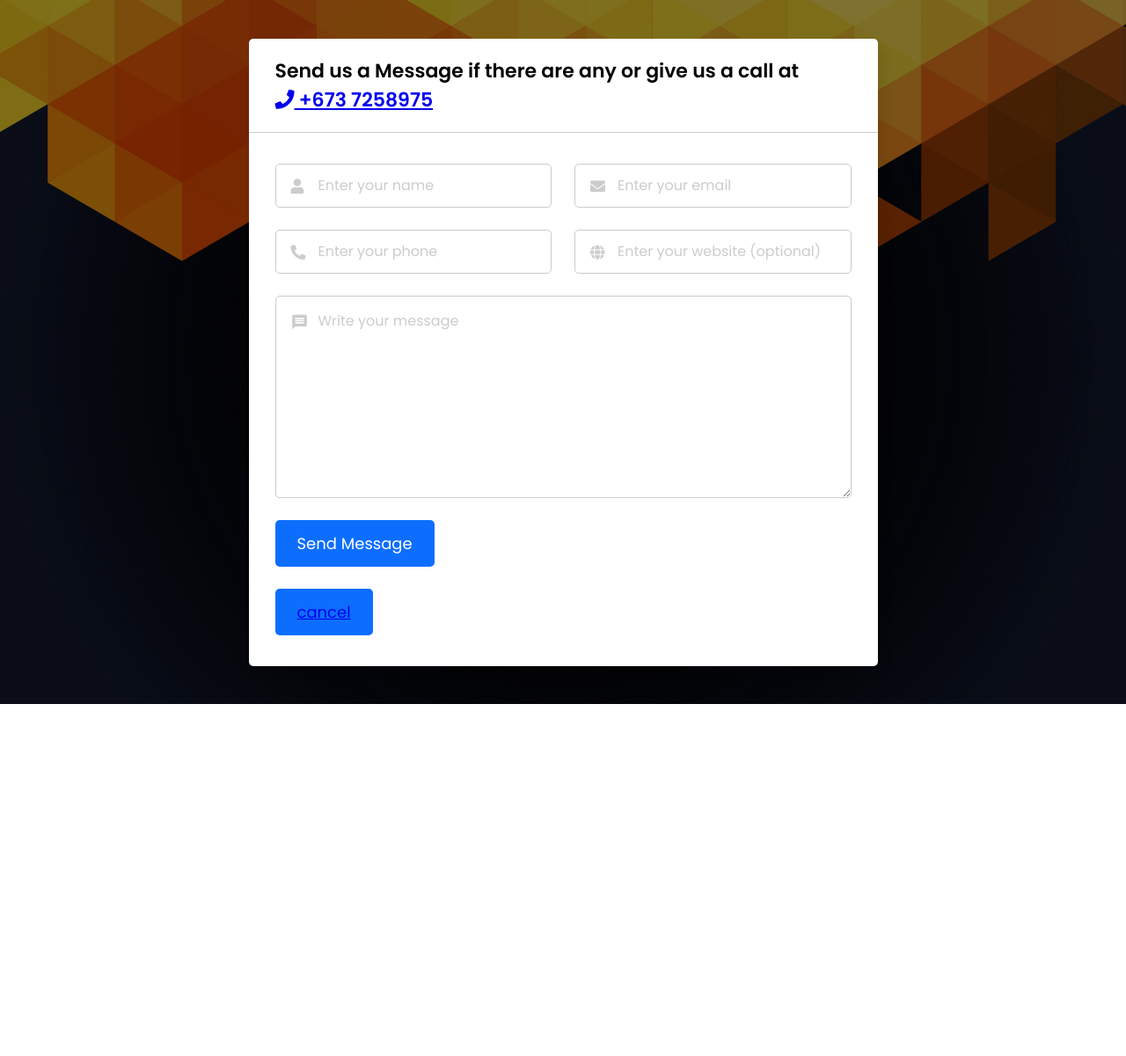
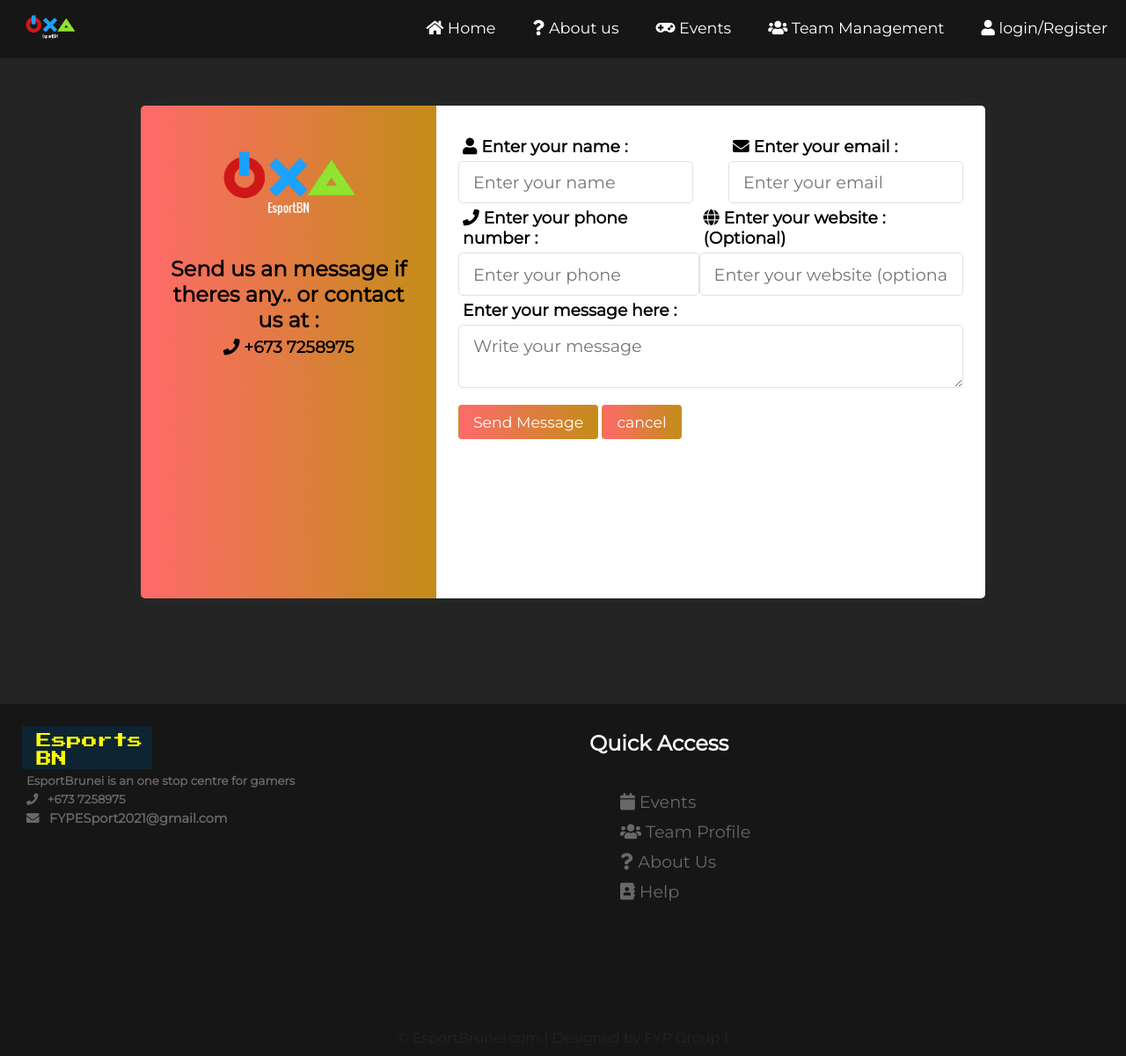
Before and after one commit to Gmax19/prototype, a PHP site: page /prototype/contact.php in a window 1280 px wide. Shown: the whole page at 88% size. Before the commit the page ends 800 px from the top, so only its background shows below. Run offline with PHP 8.4, Linux system fonts and the light colour scheme.

Commit message:
newly edited contact us page

```diff
--- /dev/null
+++ b/assets/css/contact.css
@@ -0,0 +1,135 @@
+.wrapper{
+    position: absolute;
+    top: 50%;
+    left: 50%;
+    transform: translate(-50%,-50%);
+    width: 75%;
+    height: 70%;
+    display: flex;
+    box-shadow: 0 1px 20px 0 rgba(69,90,100,.08);
+  }
+
+  .wrapper .left{
+    width: 35%;
+    background: linear-gradient(to right,#ff6a6a,#c38d18);
+    padding: 30px 25px;
+    border-top-left-radius: 5px;
+    border-bottom-left-radius: 5px;
+    text-align: center;
+    color: #fff;
+  }
+
+  .wrapper .left img{
+    border-radius: 5px;
+    margin-bottom: 10px;
+  }
+
+  .wrapper .left h4{
+    margin-bottom: 10px;
+  }
+
+  .wrapper .left p{
+    font-size: 20px;
+  }
+
+  .wrapper .left .badges{
+    text-align: left;
+  }
+
+
+
+  .wrapper .right{
+    width: 65%;
+    background: #fff;
+    padding: 30px 25px;
+    border-top-right-radius: 5px;
+    border-bottom-right-radius: 5px;
+  }
+
+  .wrapper .right .info,
+  .wrapper .right .projects{
+    margin-bottom: 25px;
+  }
+
+  .wrapper .right .info h3,
+  .wrapper .right .projects h3{
+      margin-bottom: 15px;
+      padding-bottom: 5px;
+      border-bottom: 1px solid #e0e0e0;
+      color: #353c4e;
+    text-transform: uppercase;
+    letter-spacing: 5px;
+  }
+
+  .wrapper .right .info_data,
+  .wrapper .right .projects_data{
+    display: flex;
+    justify-content: space-between;
+  }
+
+  .wrapper .right .info_data .data,
+  .wrapper .right .projects_data .data{
+    width: 45%;
+  }
+
+  .wrapper .right .info_data .data h4,
+  .wrapper .right .projects_data .data h4{
+      color: #353c4e;
+      margin-bottom: 5px;
+  }
+
+  .wrapper .right .info_data .data p,
+  .wrapper .right .projects_data .data p{
+    font-size: 13px;
+    margin-bottom: 10px;
+    color: #919aa3;
+  }
+
+  .wrapper .links ul{
+    display: flex;
+  }
+
+  .wrapper .links ul li{
+    width: 45px;
+    height: 45px;
+    background: linear-gradient(to right,#ff6a6a,#c38d18);
+    margin-right: 10px;
+    border-radius: 5px;
+    text-align: center;
+    line-height: 45px;
+  }
+
+  .wrapper .links ul li a{
+    color :#fff;
+    display: block;
+    font-size: 18px;
+  }
+
+  .wrapper .button-area .btn{
+  background: linear-gradient(to right,#ff6a6a,#c38d18);
+  }
+
+
+  /* .wrapper .right .auth-content {
+    width: 30%;
+    margin: 50px auto;
+    padding: 20px;
+    background: white;
+    border-radius: 5px;
+  }
+
+  .wrapper .right .auth-content .form-title {
+    text-align: center;
+  }
+
+  .wrapper .right .auth-content form div {
+    margin-bottom: 10px;
+  }
+
+  .wrapper .right .auth-content form p {
+    text-align: center;
+  }
+
+  .wrapper .right .auth-content form p a {
+    text-decoration: underline;
+  } */
--- a/contact.php
+++ b/contact.php
@@ -8,55 +8,78 @@
   <title>Esport Brunei - Help Page</title>
   <link rel="icon" href= <?php echo BASE_URL . "/assets/logo/logo3.png" ?>>
 
-  <link rel="stylesheet" href="ContactUs/style.css">
-  <link rel="stylesheet" href="https://fonts.googleapis.com/icon?family=Material+Icons">
-  <link rel="stylesheet" href="https://cdnjs.cloudflare.com/ajax/libs/font-awesome/5.15.3/css/all.min.css"/>
-
+  <link rel="stylesheet" href="assets/css/style.css">
+  <link rel="stylesheet" href="assets/css/contact.css">
+  <link href='https://fonts.googleapis.com/css?family=Montserrat' rel='stylesheet'>
+  <link rel="stylesheet" href="https://use.fontawesome.com/releases/v5.7.2/css/all.css"
+    integrity="sha384-fnmOCqbTlWIlj8LyTjo7mOUStjsKC4pOpQbqyi7RrhN7udi9RwhKkMHpvLbHG9Sr" crossorigin="anonymous">
 </head>
 <body >
+<?php include(ROOT_PATH . "/app/includes/header.php"); ?>
+<div class="sidebar-wrapper">
+
+      <?php include(ROOT_PATH . "/app/includes/sidebar.php"); ?>
+      <?php include(ROOT_PATH . "/app/includes/messages.php"); ?>
 
   <div  class="wrapper">
-    <header>Send us a Message if there are any or give us a call at <br>
-      <a href="tel:7258975" ><i class="fas fa-phone"></i> +673 7258975</span> </a>
-</header>
+<div class="left">
+<img src=<?php echo BASE_URL . "/assets/logo/logo3.png" ?> alt="user" width="75%" height="auto"></img>
+<h2>Send us an message if theres any.. or contact us at :</h2>
+<h3><a href="tel:7258975" ><i class="fas fa-phone"></i> +673 7258975</a></h3>
+</div>
+
+<div class="right">
     <form action="#">
-      <div class="dbl-field">
+      <div class="info_data">
         <div class="field">
-          <input type="text" name="name" placeholder="Enter your name">
-          <i class='fas fa-user'></i>
+          <h3><i class='fas fa-user'></i> Enter your name : </h3>
+          <input type="text" name="name" placeholder="Enter your name" class="text-input" >
         </div>
         <div class="field">
-          <input type="text" name="email" placeholder="Enter your email">
-          <i class='fas fa-envelope'></i>
+        <h3><i class='fas fa-envelope'></i> Enter your email : </h3>
+          <input type="text" name="email" placeholder="Enter your email" class="text-input">
         </div>
       </div>
-      <div class="dbl-field">
+
+      <div class="info_data">
         <div class="field">
-          <input type="text" name="phone" placeholder="Enter your phone">
-          <i class='fas fa-phone-alt'></i>
+        <h3><i class='fas fa-phone'></i> Enter your phone number : </h3>
+          <input type="text" name="phone" placeholder="Enter your phone" class="text-input"></input>
+
         </div>
         <div class="field">
-          <input type="text" name="website" placeholder="Enter your website (optional)">
-          <i class='fas fa-globe'></i>
+        <h3><i class='fas fa-globe'></i> Enter your website : (Optional)</h3>
+          <input type="text" name="website" placeholder="Enter your website (optional)" class="text-input">
         </div>
       </div>
+
       <div class="message">
-        <textarea placeholder="Write your message" name="message"></textarea>
-        <i class="material-icons">message</i>
+      <h3>Enter your message here :</h3>
+        <textarea placeholder="Write your message" name="message" class="text-input"></textarea>
       </div>
+      <br>
       <div class="button-area">
-        <button type="submit">Send Message</button>
-        <span></span>
-      </div>
-      <div class="button-area">
-      <button><a href="<?php echo BASE_URL . '/index.php' ?>"> cancel </a> </button>
+        <button type="submit" class="btn">Send Message</button>
+      <a href="<?php echo BASE_URL . '/index.php' ?>" class="btn"> cancel </a>
         <span></span>
       </div>
     </form>
-
+    </div>
+</div>
   </div>
 
   <script src="ContactUs/script.js"></script>
+  <?php include(ROOT_PATH . "/app/includes/footer.php"); ?>
 
+  <script>
+  /* Set the width of the side navigation to 250px */
+function openNav() {
+    document.getElementById("mySidenav").style.width = "250px";
+  }
+
+  /* Set the width of the side navigation to 0 */
+  function closeNav() {
+    document.getElementById("mySidenav").style.width = "0";
+  }</script>
 </body>
 </html>
```
